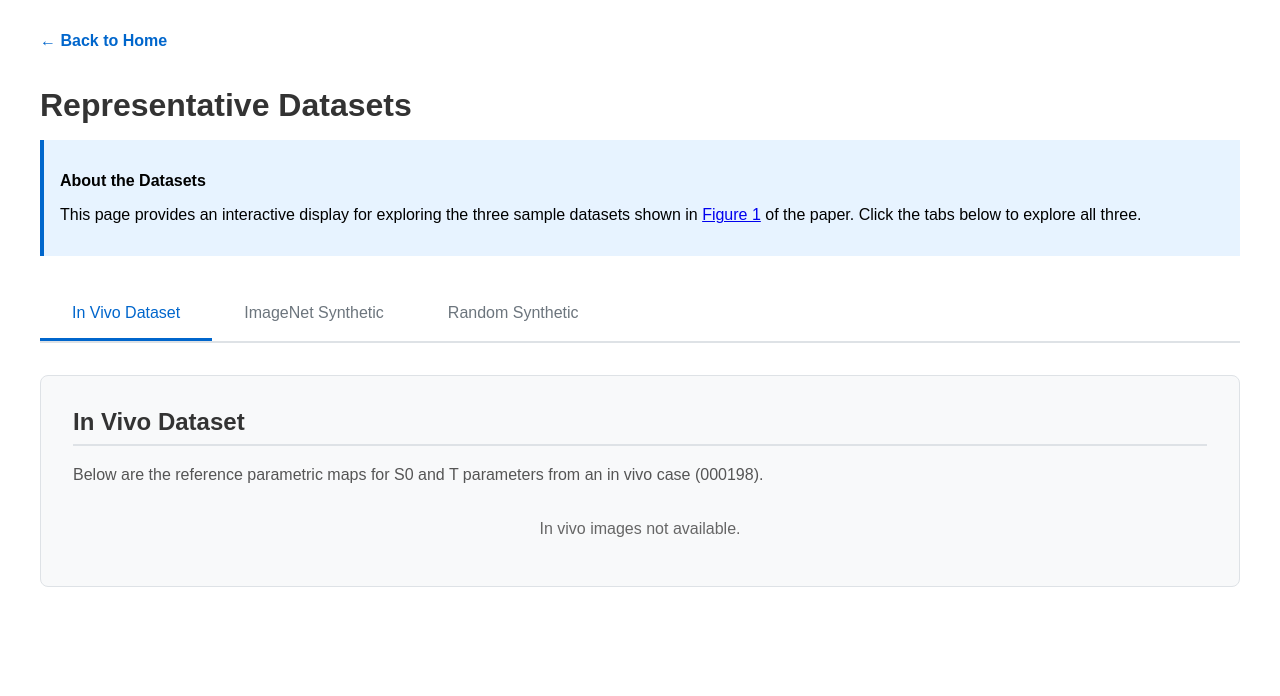
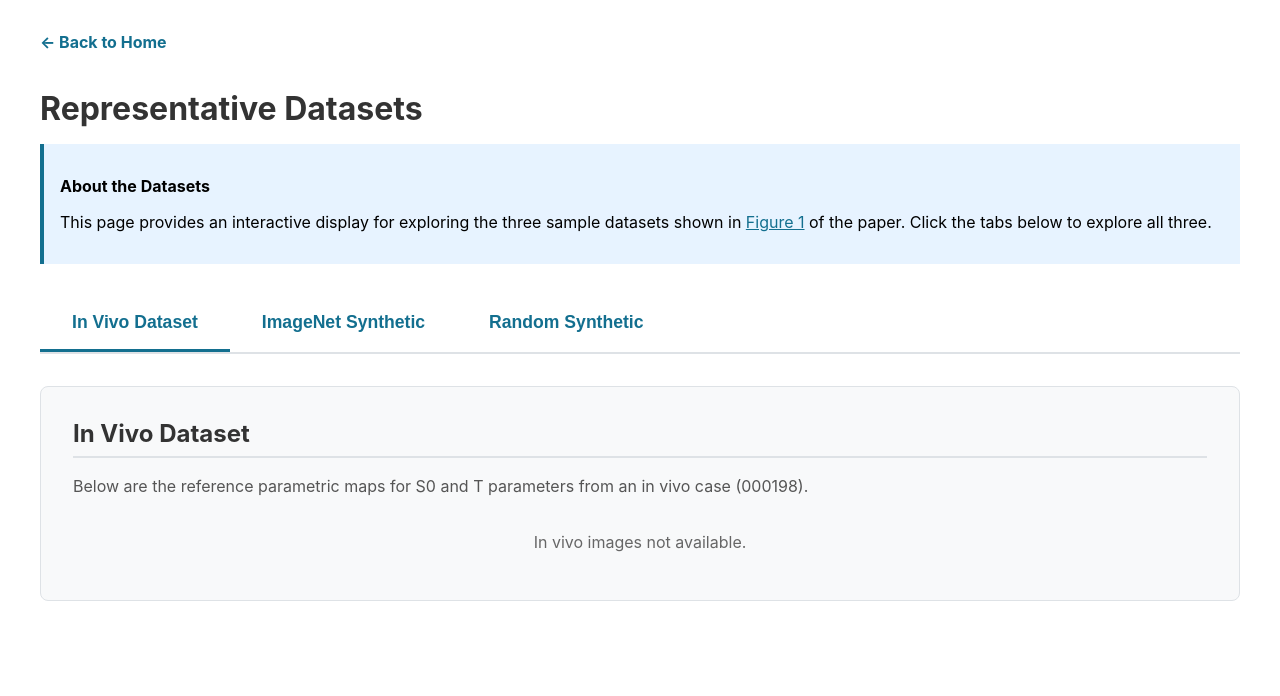
Before and after one commit to patbolan/t2mapdemo, a Flask app: template templates/explore_datasets.html in a window 1280 px wide. Shown: the top 696 px of the page. Run offline with Flask 3, Linux system fonts and the light colour scheme; the template is opened without the code that fills it, so the values that code supplies are empty.

Commit message:
Little formatting changes

```diff
--- /dev/null
+++ b/static/css/shared.css
@@ -0,0 +1,53 @@
+/* Shared CSS Variables and Common Styles */
+:root {
+  --accent: #136f8f;
+  --muted: #6b7280;
+  --card: #ffffff;
+  --bg: #f6f9fb;
+  --max-width: 1000px;
+}
+
+/* Typography */
+body {
+  font-family: -apple-system, BlinkMacSystemFont, "Segoe UI", Roboto, "Helvetica Neue", Arial, sans-serif;
+}
+
+/* Common Components */
+.back-link {
+  display: inline-block;
+  margin-bottom: 1rem;
+  color: var(--accent);
+  text-decoration: none;
+  font-weight: bold;
+}
+
+.back-link:hover {
+  text-decoration: underline;
+}
+
+/* Card Title Styling (from index page) */
+.card-title {
+  margin: 0;
+  font-size: 1.1rem;
+  color: var(--accent);
+  font-weight: bold;
+}
+
+/* Tab Navigation with Card Title Styling */
+.tab-nav button {
+  color: var(--accent);
+  font-weight: bold;
+  font-size: 1.1rem;
+}
+
+/* Info Box Styling */
+.info-box {
+  background: #e7f3ff;
+  border-left: 4px solid var(--accent);
+  padding: 1rem;
+  margin: 1rem 0 2rem 0;
+}
+
+.info-box a {
+  color: var(--accent);
+}
--- a/templates/explore_datasets.html
+++ b/templates/explore_datasets.html
@@ -4,9 +4,11 @@
     <meta charset="utf-8">
     <meta name="viewport" content="width=device-width, initial-scale=1">
     <title>Explore Datasets</title>
+    <!-- Shared CSS -->
+    <link rel="stylesheet" href="{{ url_for('static', filename='css/shared.css') }}">
     <style>
+      /* Page-specific styles */
       body {
-        font-family: Arial, sans-serif;
         padding: 2rem;
         max-width: 1200px;
         margin: 0 auto;
@@ -14,22 +16,6 @@
       h1 {
         margin-bottom: 1rem;
         color: #333;
-      }
-      .back-link {
-        display: inline-block;
-        margin-bottom: 1rem;
-        color: #0066cc;
-        text-decoration: none;
-        font-weight: bold;
-      }
-      .back-link:hover {
-        text-decoration: underline;
-      }
-      .info-box {
-        background: #e7f3ff;
-        border-left: 4px solid #0066cc;
-        padding: 1rem;
-        margin: 1rem 0 2rem 0;
       }
 
       /* Tab Navigation */
@@ -50,21 +36,17 @@
         background: none;
         border: none;
         padding: 1rem 2rem;
-        font-size: 1rem;
-        font-weight: 500;
-        color: #6c757d;
         cursor: pointer;
         border-bottom: 3px solid transparent;
         transition: all 0.2s ease;
         white-space: nowrap;
+        /* Card title styling inherited from shared.css */
       }
       .tab-nav button:hover {
-        color: #0066cc;
         background: #f8f9fa;
       }
       .tab-nav button.active {
-        color: #0066cc;
-        border-bottom-color: #0066cc;
+        border-bottom-color: var(--accent);
         background: #fff;
       }
 
@@ -160,7 +142,7 @@
           border-left: 3px solid transparent;
         }
         .tab-nav button.active {
-          border-left-color: #0066cc;
+          border-left-color: var(--accent);
           border-bottom-color: transparent;
         }
         .images-grid {
@@ -197,7 +179,6 @@
           <div class="dataset-description">
             <p>Below are the reference parametric maps for S0 and T parameters from an in vivo case (000198).</p>
           </div>
-          <div class="images-container">
             {% if invivo_images %}
             <div class="images-grid">
               <div class="image-container">
@@ -231,7 +212,6 @@
             {% else %}
             <p style="text-align: center; color: #666;">In vivo images not available.</p>
             {% endif %}
-          </div>
         </div>
       </div>
 
@@ -242,7 +222,6 @@
           <div class="dataset-description">
             <p>Below are the reference (ground truth) parametric maps for S0 and T parameters from case 000066 using ImageNet-based synthetic data.</p>
           </div>
-          <div class="images-container">
             {% if imagenet_images %}
             <div class="images-grid">
               <div class="image-container">
@@ -276,7 +255,6 @@
             {% else %}
             <p style="text-align: center; color: #666;">ImageNet images not available.</p>
             {% endif %}
-          </div>
         </div>
       </div>
 
@@ -287,7 +265,6 @@
           <div class="dataset-description">
             <p>Below are the reference (ground truth) parametric maps for S0 and T parameters from case 000066 using randomly generated synthetic data.</p>
           </div>
-          <div class="images-container">
             {% if urand_images %}
             <div class="images-grid">
               <div class="image-container">
@@ -321,7 +298,6 @@
             {% else %}
             <p style="text-align: center; color: #666;">Random synthetic images not available.</p>
             {% endif %}
-          </div>
         </div>
       </div>
     </div>
```
Also changed, not shown: templates/index.html (+6 -13 lines).
